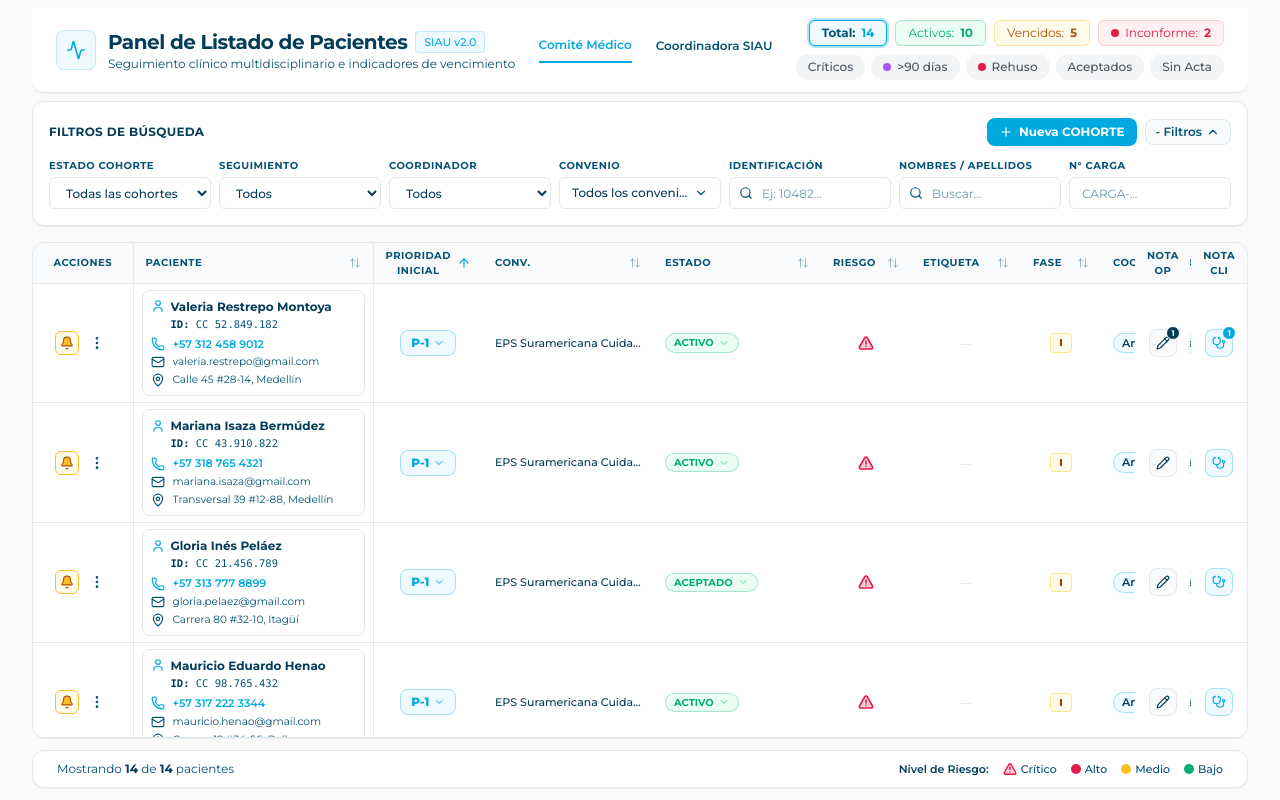
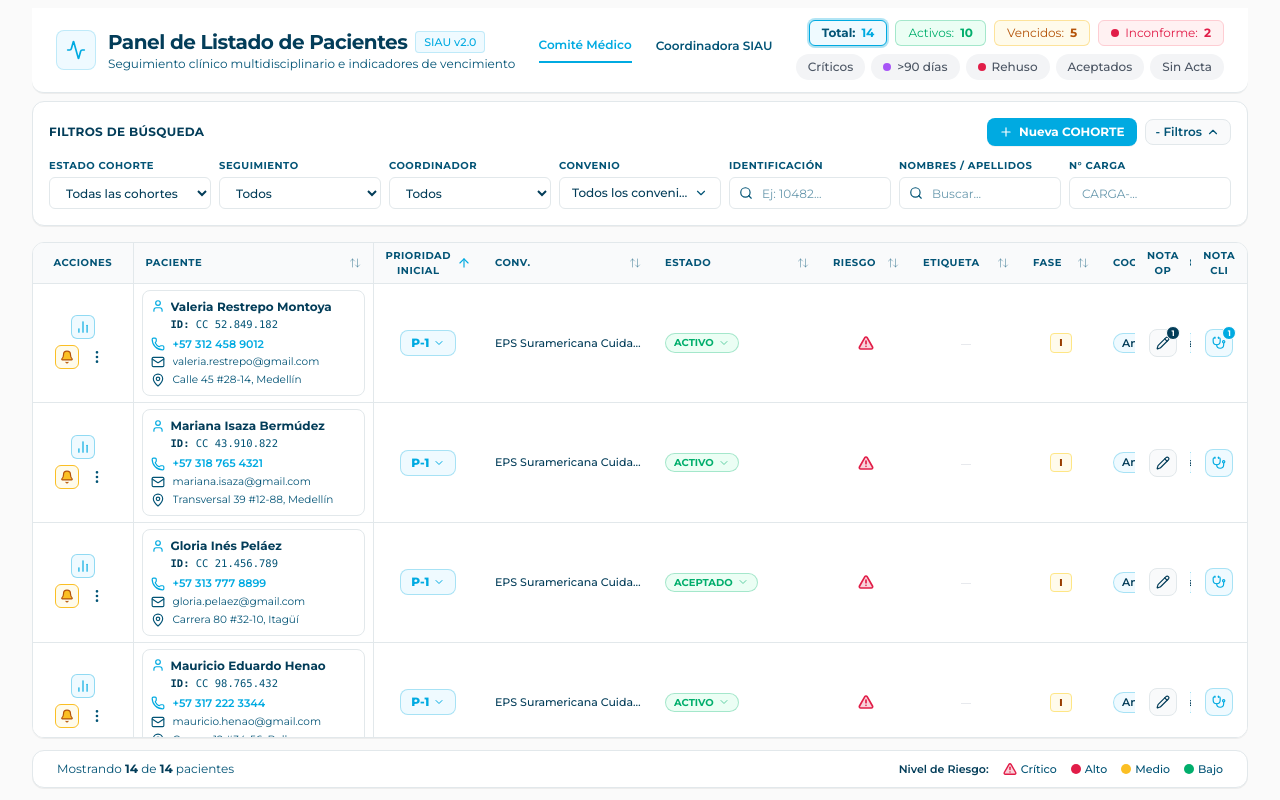
Before and after one commit to vqorlando68/Panel-Paciente, a React (Vite) app: page / in a window 1280 px wide. Built offline with nearby package versions, Linux system fonts and the light colour scheme.

Commit message:
feat: improve adherence popover positioning
Refactor adherence popover to use an external trigger, fix click-outside behavior, and ensure proper z-index layering within the patient table.

```diff
--- a/src/components/PatientTable.tsx
+++ b/src/components/PatientTable.tsx
@@ -37,6 +37,7 @@ import {
   Bell,
   Clock,
   X,
+  BarChart2,
 } from 'lucide-react';
 
 export type SortField =
@@ -593,6 +594,7 @@ export const PatientTable: React.FC<PatientTableProps> = ({
             sortedPatients.map((patient) => {
               const isMenuOpen = activeMenuPatientId === patient.id;
               const isAlarmOpen = activeAlarmTooltipPatientId === patient.id;
+              const isAdherenciaOpen = adherenciaPatientId === patient.id;
               const isInconforme = patient.etiqueta === 'Inconforme' || patient.retroalimentacion === 'Inconforme';
 
               return (
@@ -601,11 +603,26 @@ export const PatientTable: React.FC<PatientTableProps> = ({
                     className="hover:bg-[#f9fafb] transition-colors group h-[72px]"
                   >
                   {/* Col 1: ACCIONES (Sticky on sm+) */}
-                  <td className={`bg-white sm:sticky sm:left-0 group-hover:bg-[#f9fafb] px-2 py-2 border-r border-[#e2e8eb] min-w-[80px] sm:min-w-[100px] max-w-[80px] sm:max-w-[100px] ${
-                    isMenuOpen || isAlarmOpen ? 'z-40' : 'z-30'
+                  <td className={`bg-white sm:sticky sm:left-0 group-hover:bg-[#f9fafb] px-2 py-1 border-r border-[#e2e8eb] min-w-[80px] sm:min-w-[100px] max-w-[80px] sm:max-w-[100px] relative ${
+                    isMenuOpen || isAlarmOpen || isAdherenciaOpen ? 'z-40' : 'z-30'
                   }`}>
+                    <div className="flex flex-col items-center justify-center gap-1">
+                      {/* Mini-Chart Adherencia Toggle Button */}
+                      <button
+                        type="button"
+                        data-adherence-toggle="true"
+                        onClick={() => setAdherenciaPatientId((prev) => (prev === patient.id ? null : patient.id))}
+                        className={`p-1 rounded-md transition-all cursor-pointer border ${
+                          isAdherenciaOpen
+                            ? 'bg-[#00aae1] text-white border-[#00aae1] shadow-xs'
+                            : 'bg-[#effaff] text-[#00aae1] hover:bg-[#00aae1] hover:text-white border-[#00aae1]/40'
+                        }`}
+                        title={isAdherenciaOpen ? 'Ocultar Adherencia' : 'Ver Adherencia (Gráfico de Barras)'}
+                      >
+                        <BarChart2 className="w-3.5 h-3.5" />
+                      </button>
+
                       <div className="flex items-center justify-center gap-1">
-
                         {/* Bell Icon if alarm active */}
                         {patient.hasAlarm ? (
                           <div className="relative">
@@ -646,20 +663,21 @@ export const PatientTable: React.FC<PatientTableProps> = ({
                           onOpenCostos={(p) => onOpenCostAnalysis(p)}
                           onOpenCuadroMedico={(p) => onOpenCuadroMedico(p)}
                           onOpenAgenda={(p) => onOpenAgenda(p)}
-                        isAdherenciaOpen={adherenciaPatientId === patient.id}
-                        onToggleAdherencia={() => setAdherenciaPatientId(prev => prev === patient.id ? null : patient.id)}
                         />
                       </div>
-                  </td>
+                    </div>
 
-                  {/* Col 2: PACIENTE (Sticky on sm+) */}
-                  <td className="bg-white sm:sticky sm:left-[100px] z-30 group-hover:bg-[#f9fafb] px-2 py-1.5 border-r border-[#e2e8eb] min-w-[240px] max-w-[240px] relative">
-                    {adherenciaPatientId === patient.id && (
+                    {/* Adherence Popover anchored directly to ACCIONES cell */}
+                    {isAdherenciaOpen && (
                       <AdherencePopover
                         patient={patient}
                         onClose={() => setAdherenciaPatientId(null)}
                       />
                     )}
+                  </td>
+
+                  {/* Col 2: PACIENTE (Sticky on sm+) */}
+                  <td className="bg-white sm:sticky sm:left-[100px] z-30 group-hover:bg-[#f9fafb] px-2 py-1.5 border-r border-[#e2e8eb] min-w-[240px] max-w-[240px] relative">
                     <PatientCard
                       patient={patient}
                       onClick={() => onEditPatient(patient)}
--- a/src/components/ThreeDotsMenu.tsx
+++ b/src/components/ThreeDotsMenu.tsx
@@ -1,4 +1,4 @@
-import React from 'react';
+import React, { useEffect, useRef } from 'react';
 import { Patient, UserRole } from '../types';
 import {
   MoreVertical,
@@ -9,9 +9,7 @@ import {
   BarChart3,
   Users,
   Calendar,
-  Clock,
 } from 'lucide-react';
-import { AdherenceTooltip } from './AdherenceTooltip';
 
 interface ThreeDotsMenuProps {
   patient: Patient;
@@ -24,8 +22,6 @@ interface ThreeDotsMenuProps {
   onOpenCostos: (patient: Patient) => void;
   onOpenCuadroMedico: (patient: Patient) => void;
   onOpenAgenda: (patient: Patient) => void;
-  isAdherenciaOpen: boolean;
-  onToggleAdherencia: () => void;
 }
 
 export const ThreeDotsMenu: React.FC<ThreeDotsMenuProps> = ({
@@ -39,13 +35,27 @@ export const ThreeDotsMenu: React.FC<ThreeDotsMenuProps> = ({
   onOpenCostos,
   onOpenCuadroMedico,
   onOpenAgenda,
-  isAdherenciaOpen,
-  onToggleAdherencia,
 }) => {
   const isComite = activeRole === 'comite_medico';
+  const menuRef = useRef<HTMLDivElement>(null);
+
+  useEffect(() => {
+    if (!isOpen) return;
+
+    const handleClickOutside = (event: MouseEvent) => {
+      if (menuRef.current && !menuRef.current.contains(event.target as Node)) {
+        onToggle();
+      }
+    };
+
+    document.addEventListener('mousedown', handleClickOutside);
+    return () => {
+      document.removeEventListener('mousedown', handleClickOutside);
+    };
+  }, [isOpen, onToggle]);
 
   return (
-    <div className="relative inline-block text-left">
+    <div ref={menuRef} className="relative inline-block text-left">
       <button
         onClick={onToggle}
         className="p-1.5 rounded-lg hover:bg-gray-100 text-[#035476] hover:text-[#00aae1] transition-colors cursor-pointer"
@@ -54,9 +64,9 @@ export const ThreeDotsMenu: React.FC<ThreeDotsMenuProps> = ({
         <MoreVertical className="w-4 h-4" />
       </button>
 
-      {/* Dropdown Options (7 literal items in exact order) */}
+      {/* Dropdown Options (Shifted to the right left-7 so the 3 dots remain visible, elevated -top-7) */}
       {isOpen && (
-        <div className="absolute top-full left-0 mt-1 z-40 bg-white rounded-xl shadow-2xl border border-[#e2e8eb] p-1.5 w-56 text-xs font-semibold space-y-0.5 animate-in fade-in zoom-in-95 duration-150">
+        <div className="absolute -top-7 left-7 z-50 bg-white rounded-xl shadow-2xl border border-[#e2e8eb] p-1 w-52 text-xs font-semibold space-y-0.5 animate-in fade-in zoom-in-95 duration-150">
 
           {/* 1. Ver Actas */}
           <button
@@ -65,9 +75,9 @@ export const ThreeDotsMenu: React.FC<ThreeDotsMenuProps> = ({
               onOpenActas(patient);
               onToggle();
             }}
-            className="w-full flex items-center gap-2.5 px-3 py-2 rounded-lg text-[#033d59] hover:bg-[#effaff] hover:text-[#00aae1] transition-colors cursor-pointer text-left"
+            className="w-full flex items-center gap-2 px-2.5 py-1.5 rounded-lg text-[#033d59] hover:bg-[#effaff] hover:text-[#00aae1] transition-colors cursor-pointer text-left"
           >
-            <FileText className="w-4 h-4 text-[#00aae1]" />
+            <FileText className="w-3.5 h-3.5 text-[#00aae1]" />
             <span>Ver Actas</span>
           </button>
 
@@ -78,27 +88,35 @@ export const ThreeDotsMenu: React.FC<ThreeDotsMenuProps> = ({
               onOpenEvolucion(patient);
               onToggle();
             }}
-            className="w-full flex items-center gap-2.5 px-3 py-2 rounded-lg text-[#033d59] hover:bg-[#effaff] hover:text-[#00aae1] transition-colors cursor-pointer text-left"
+            className="w-full flex items-center gap-2 px-2.5 py-1.5 rounded-lg text-[#033d59] hover:bg-[#effaff] hover:text-[#00aae1] transition-colors cursor-pointer text-left"
           >
-            <Activity className="w-4 h-4 text-[#00aae1]" />
+            <Activity className="w-3.5 h-3.5 text-[#00aae1]" />
             <span>Evolución</span>
           </button>
 
           {/* 3. + Nueva Acta */}
           <button
             type="button"
+            disabled={!isComite}
             onClick={() => {
-              onOpenNuevaActa(patient);
-              onToggle();
+              if (isComite) {
+                onOpenNuevaActa(patient);
+                onToggle();
+              }
             }}
-            className="w-full flex items-center justify-between px-3 py-2 rounded-lg text-[#033d59] hover:bg-[#effaff] hover:text-[#00aae1] transition-colors cursor-pointer text-left"
+            title={!isComite ? 'Acceso inhabilitado para Coordinadora SIAU' : 'Registrar Nueva Acta'}
+            className={`w-full flex items-center justify-between px-2.5 py-1.5 rounded-lg text-left transition-colors ${
+              isComite
+                ? 'text-[#033d59] hover:bg-[#effaff] hover:text-[#00aae1] cursor-pointer'
+                : 'text-gray-400 bg-gray-50 border border-gray-200 cursor-not-allowed opacity-60'
+            }`}
           >
-            <span className="flex items-center gap-2.5">
-              <Plus className="w-4 h-4 text-[#00aae1]" />
+            <span className="flex items-center gap-2">
+              <Plus className="w-3.5 h-3.5 text-[#00aae1]" />
               <span>+ Nueva Acta</span>
             </span>
             {!isComite && (
-              <span className="text-[10px] bg-amber-100 text-amber-800 px-1.5 py-0.5 rounded font-medium">Consulta</span>
+              <Lock className="w-3 h-3 text-gray-400" />
             )}
           </button>
 
@@ -109,9 +127,9 @@ export const ThreeDotsMenu: React.FC<ThreeDotsMenuProps> = ({
               onOpenCostos(patient);
               onToggle();
             }}
-            className="w-full flex items-center gap-2.5 px-3 py-2 rounded-lg text-[#033d59] hover:bg-[#effaff] hover:text-[#00aae1] transition-colors cursor-pointer text-left"
+            className="w-full flex items-center gap-2 px-2.5 py-1.5 rounded-lg text-[#033d59] hover:bg-[#effaff] hover:text-[#00aae1] transition-colors cursor-pointer text-left"
           >
-            <BarChart3 className="w-4 h-4 text-[#00aae1]" />
+            <BarChart3 className="w-3.5 h-3.5 text-[#00aae1]" />
             <span>Costos</span>
           </button>
 
@@ -122,9 +140,9 @@ export const ThreeDotsMenu: React.FC<ThreeDotsMenuProps> = ({
               onOpenCuadroMedico(patient);
               onToggle();
             }}
-            className="w-full flex items-center gap-2.5 px-3 py-2 rounded-lg text-[#033d59] hover:bg-[#effaff] hover:text-[#00aae1] transition-colors cursor-pointer text-left"
+            className="w-full flex items-center gap-2 px-2.5 py-1.5 rounded-lg text-[#033d59] hover:bg-[#effaff] hover:text-[#00aae1] transition-colors cursor-pointer text-left"
           >
-            <Users className="w-4 h-4 text-[#00aae1]" />
+            <Users className="w-3.5 h-3.5 text-[#00aae1]" />
             <span>Cuadro Médico Asignado</span>
           </button>
 
@@ -135,23 +153,10 @@ export const ThreeDotsMenu: React.FC<ThreeDotsMenuProps> = ({
               onOpenAgenda(patient);
               onToggle();
             }}
-            className="w-full flex items-center gap-2.5 px-3 py-2 rounded-lg text-[#033d59] hover:bg-[#effaff] hover:text-[#00aae1] transition-colors cursor-pointer text-left"
+            className="w-full flex items-center gap-2 px-2.5 py-1.5 rounded-lg text-[#033d59] hover:bg-[#effaff] hover:text-[#00aae1] transition-colors cursor-pointer text-left"
           >
-            <Calendar className="w-4 h-4 text-[#00aae1]" />
+            <Calendar className="w-3.5 h-3.5 text-[#00aae1]" />
             <span>Agenda</span>
-          </button>
-
-          {/* 7. Adherencia */}
-          <button
-            type="button"
-            onClick={() => {
-              onToggleAdherencia();
-              onToggle();
-            }}
-            className="w-full flex items-center gap-2.5 px-3 py-2 rounded-lg text-[#033d59] hover:bg-[#effaff] hover:text-[#00aae1] transition-colors cursor-pointer text-left"
-          >
-            <Clock className="w-4 h-4 text-[#00aae1]" />
-            <span>Adherencia</span>
           </button>
         </div>
       )}
```
Also changed, not shown: src/components/AdherencePopover.tsx (+7 -2 lines). Lines whose indentation alone changed are shown as unchanged.
